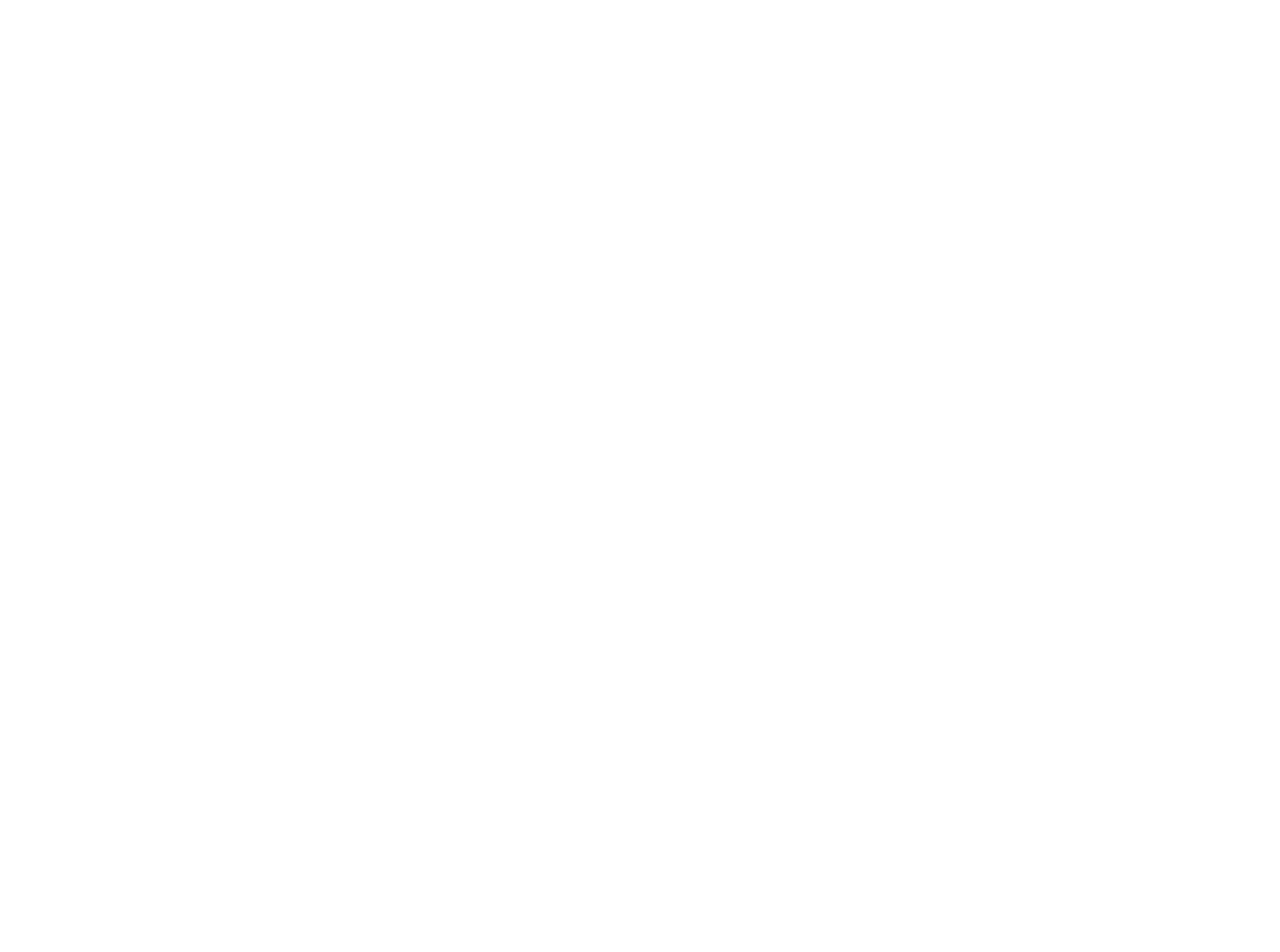
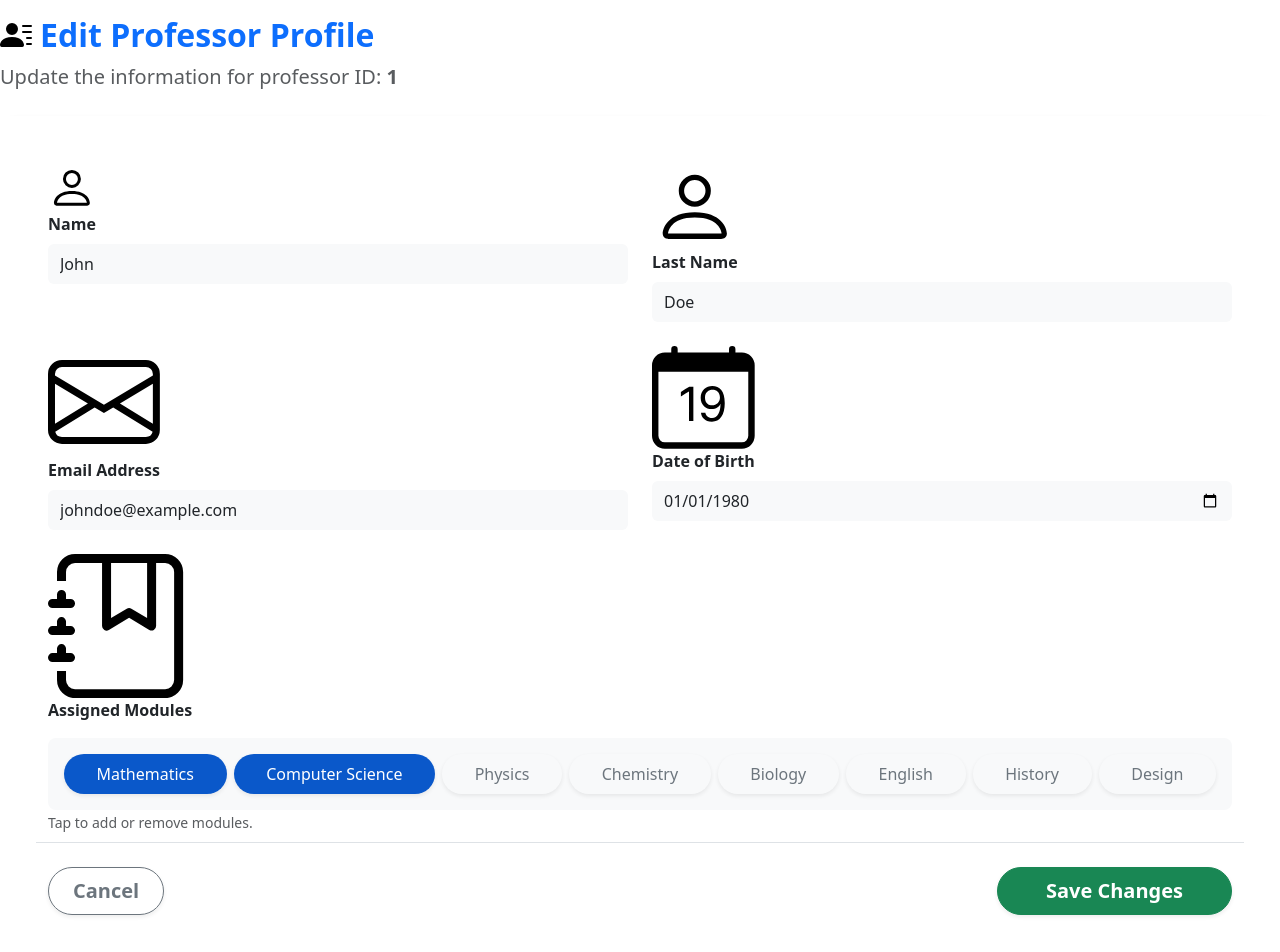
Before and after one commit to dritonjasiqi/schoolmanagementsystem, a React app in the folder frontend/: page /editProfessor/1 in a window 1280 px wide. Before the commit this address had no page. Shown: the top 952 px of the page. Before the commit the page ends 800 px from the top, so only its background shows below. Built offline with nearby package versions, Linux system fonts and the light colour scheme; the HTML template or start-up script is replaced by a standard one.

Commit message:
Added a dummt Edit Professor Page

```diff
--- a/frontend/src/App.jsx
+++ b/frontend/src/App.jsx
@@ -9,6 +9,8 @@
 import AboutUs from './pages/AboutUs';
 import AddProfessor from './pages/AddProfessor';
 import Professors from './pages/Professors';
+import EditProfessor from './pages/EditProfessor';
+// import RemoveProfessor from './pages/RemoveProfessor';
 
 export default function App() {
   return (
@@ -24,10 +26,13 @@
           <Route path="/dashboard/reports/*" element={<div className="p-4">Reports Module</div>} />
           <Route path="/dashboard/addProfessor" element={<AddProfessor />} />
           <Route path="/dashboard/professors" element={<Professors />} />
+         {/* <Route path="/dashboard/removeProfessor/:id" element={<RemoveProfessor />} /> */}
         </Route>
+        <Route path="/editProfessor/:id" element={<EditProfessor />} />
         <Route path="/login" element={<LoginAndSignup />} />
         <Route path="/pricing" element={<Pricing />} />
         <Route path="/aboutus" element={<AboutUs />} />
+
       </Routes>
     </BrowserRouter>
   );
--- /dev/null
+++ b/frontend/src/pages/EditProfessor.jsx
@@ -0,0 +1,208 @@
+import React, { useState, useEffect } from 'react';
+import { useParams, useNavigate } from 'react-router-dom';
+import { Card, Form, Row, Col, Button, ToggleButtonGroup, ToggleButton } from 'react-bootstrap';
+import { PersonLinesFill, Person, Envelope, Hash, CalendarDate, JournalBookmark } from 'react-bootstrap-icons';
+
+const moduleOptions = [
+    'Mathematics',
+    'Computer Science',
+    'Physics',
+    'Chemistry',
+    'Biology',
+    'English',
+    'History',
+    'Design'
+];
+
+export default function EditProfessor() {
+    // Extract the ID from the URL (e.g., /edit-professor/1)
+    const { id } = useParams();
+    const navigate = useNavigate();
+
+    const [formData, setFormData] = useState({
+        name: '',
+        lastName: '',
+        email: '',
+        idEmail: '',
+        dateOfBirth: '',
+        modules: []
+    });
+
+    // Simulate fetching existing data when the component loads
+    useEffect(() => {
+        // In a real app, you would fetch data from your API using the 'id'
+        // fetch(`/api/professors/${id}`).then(...)
+
+        // Simulating the data from your table row:
+        // <tr><td>johndoe@example.com</td><td>John Doe</td><td>1980-01-01</td>...
+        const fetchedData = {
+            name: 'John',
+            lastName: 'Doe',
+            email: 'johndoe@example.com',
+            idEmail: 'jdoe@institution.edu',
+            dateOfBirth: '1980-01-01',
+            modules: ['Computer Science', 'Mathematics'] // Simulated existing modules
+        };
+
+        setFormData(fetchedData);
+    }, [id]);
+
+    const handleChange = (e) => {
+        const { name, value } = e.target;
+        setFormData((prev) => ({
+            ...prev,
+            [name]: value
+        }));
+    };
+
+    const handleModulesChange = (val) => {
+        setFormData((prev) => ({
+            ...prev,
+            modules: val
+        }));
+    };
+
+    const handleSubmit = (e) => {
+        e.preventDefault();
+        console.log(`Updated Professor (ID: ${id}) Data:`, formData);
+        // Add API PUT/PATCH logic here, then redirect back
+    };
+        // navigate('/professors');
+    return (
+        <div className="py-3">
+            <div className="mb-4">
+                <h2 className="fw-bold mb-2 text-primary d-flex align-items-center">
+                    <PersonLinesFill className="me-2" size={32} /> Edit Professor Profile
+                </h2>
+                <p className="text-muted fs-5">
+                    Update the information for professor ID: <strong>{id}</strong>
+                </p>
+            </div>
+
+            <Card className="border-0 shadow-sm rounded-4">
+                <Card.Body className="p-4 p-md-5 bg-white">
+                    <Form onSubmit={handleSubmit}>
+                        <Row className="g-4">
+
+                            <Col xs={12} md={6}>
+                                <Form.Group controlId="name">
+                                    <Form.Label className="fw-semibold">
+                                        <Person className="text-primary me-2" />Name
+                                    </Form.Label>
+                                    <Form.Control
+                                        type="text"
+                                        name="name"
+                                        value={formData.name}
+                                        onChange={handleChange}
+                                        className="py-2 bg-light border-0"
+                                        required
+                                    />
+                                </Form.Group>
+                            </Col>
+
+                            <Col xs={12} md={6}>
+                                <Form.Group controlId="lastName">
+                                    <Form.Label className="fw-semibold">
+                                        <Person className="text-primary me-2" />Last Name
+                                    </Form.Label>
+                                    <Form.Control
+                                        type="text"
+                                        name="lastName"
+                                        value={formData.lastName}
+                                        onChange={handleChange}
+                                        className="py-2 bg-light border-0"
+                                        required
+                                    />
+                                </Form.Group>
+                            </Col>
+
+                            <Col xs={12} md={6}>
+                                <Form.Group controlId="email">
+                                    <Form.Label className="fw-semibold">
+                                        <Envelope className="text-primary me-2" />Email Address
+                                    </Form.Label>
+                                    <Form.Control
+                                        type="email"
+                                        name="email"
+                                        value={formData.email}
+                                        onChange={handleChange}
+                                        className="py-2 bg-light border-0"
+                                        required
+                                    />
+                                </Form.Group>
+                            </Col>
+
+                            <Col xs={12} md={6}>
+                                <Form.Group controlId="dateOfBirth">
+                                    <Form.Label className="fw-semibold">
+                                        <CalendarDate className="text-primary me-2" />Date of Birth
+                                    </Form.Label>
+                                    <Form.Control
+                                        type="date"
+                                        name="dateOfBirth"
+                                        value={formData.dateOfBirth}
+                                        onChange={handleChange}
+                                        className="py-2 bg-light border-0"
+                                        required
+                                    />
+                                </Form.Group>
+                            </Col>
+
+                            <Col xs={12}>
+                                <Form.Group controlId="modules">
+                                    <Form.Label className="fw-semibold mb-3">
+                                        <JournalBookmark className="text-primary me-2" />Assigned Modules
+                                    </Form.Label>
+                                    <div className="d-block bg-light p-3 rounded-3">
+                                        <ToggleButtonGroup
+                                            type="checkbox"
+                                            value={formData.modules}
+                                            onChange={handleModulesChange}
+                                            className="d-flex flex-wrap gap-2"
+                                        >
+                                            {moduleOptions.map((module) => (
+                                                <ToggleButton
+                                                    key={module}
+                                                    id={`module-${module}`}
+                                                    value={module}
+                                                    variant={formData.modules.includes(module) ? 'primary' : 'outline-secondary'}
+                                                    className="rounded-pill px-4 py-2 border-0 shadow-sm"
+                                                    style={{ transition: 'all 0.2s ease-in-out' }}
+                                                >
+                                                    {module}
+                                                </ToggleButton>
+                                            ))}
+                                        </ToggleButtonGroup>
+                                    </div>
+                                    <Form.Text className="text-muted mt-2">
+                                        Tap to add or remove modules.
+                                    </Form.Text>
+                                </Form.Group>
+                            </Col>
+
+                            <Col xs={12} className="pt-4 mt-2 border-top d-flex justify-content-between">
+                                <Button
+                                    variant="outline-secondary"
+                                    size="lg"
+                                    className="px-4 rounded-pill shadow-sm fw-bold"
+                                    onClick={() => navigate(-1)}
+                                >
+                                    Cancel
+                                </Button>
+                                <Button
+                                    type="submit"
+                                    variant="success"
+                                    size="lg"
+                                    className="px-5 rounded-pill shadow-sm fw-bold"
+                                >
+                                    Save Changes
+                                </Button>
+                            </Col>
+
+                        </Row>
+                    </Form>
+                </Card.Body>
+            </Card>
+        </div>
+    );
+}
--- a/frontend/src/pages/Professors.jsx
+++ b/frontend/src/pages/Professors.jsx
@@ -11,8 +11,8 @@
                             <tr><th>Email</th><th>Name</th><th>Birthday</th><th>Edit User</th><th>Remove User</th></tr>
                         </thead>
                         <tbody>
-                            <tr><td>johndoe@example.com</td><td>John Doe</td><td>1980-01-01</td><td><a className='btn btn-success' href="/edit-professor/1">Edit</a></td><td><a className='btn btn-danger' href="/remove-professor/1">Remove</a></td></tr>
-                            <tr><td>janesmith@example.com</td><td>Jane Smith</td><td>1985-05-05</td><td><a className='btn btn-success' href="/edit-professor/2">Edit</a></td><td><a className='btn btn-danger' href="/remove-professor/2">Remove</a></td></tr>
+                            <tr><td>johndoe@example.com</td><td>John Doe</td><td>1980-01-01</td><td><a className='btn btn-success' href="/editProfessor/1">Edit</a></td><td><a className='btn btn-danger' href="/removeProfessor/1">Remove</a></td></tr>
+                            <tr><td>janesmith@example.com</td><td>Jane Smith</td><td>1985-05-05</td><td><a className='btn btn-success' href="/editProfessor/2">Edit</a></td><td><a className='btn btn-danger' href="/removeProfessor/2">Remove</a></td></tr>
                         </tbody>
                     </Table>
                 </Card.Body>
```
